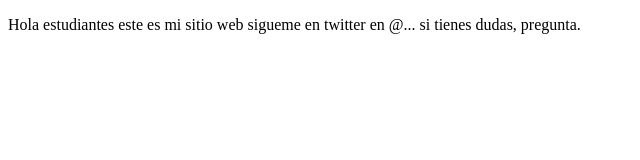
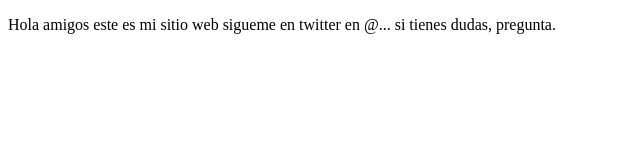
Before and after one commit to carlosnoemx/proyectoDemoCursoPrework1, a plain HTML site: page index.html in a window 1280 px wide. Shown: the whole page, without its empty margins (0-640 px from the left). Drawn offline with Linux system fonts and the light colour scheme.

```diff
--- a/index.html
+++ b/index.html
@@ -8,7 +8,7 @@
 </head>
 <body>
     <p>
-        Hola estudiantes este es mi sitio web sigueme en twitter en @... si tienes dudas, pregunta.
+        Hola amigos este es mi sitio web sigueme en twitter en @... si tienes dudas, pregunta.
     </p>
 </body>
 </html>
```
